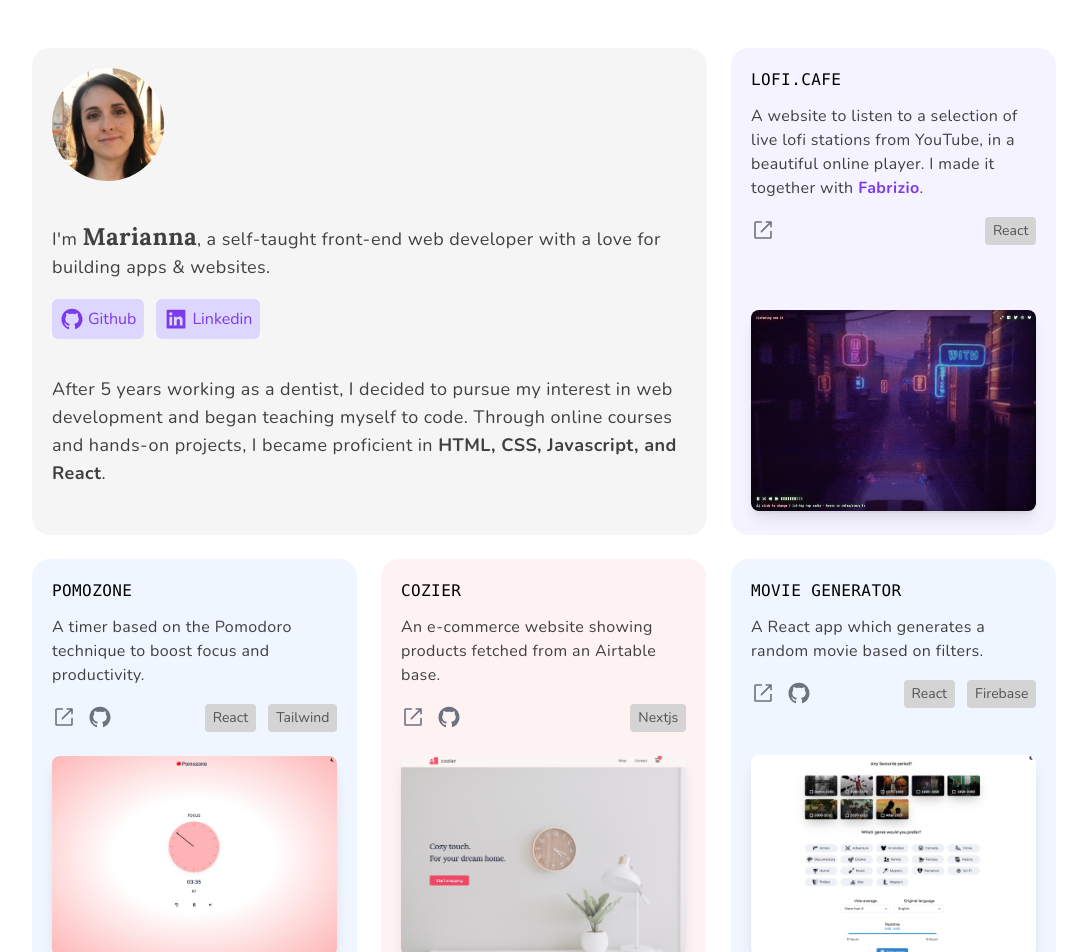
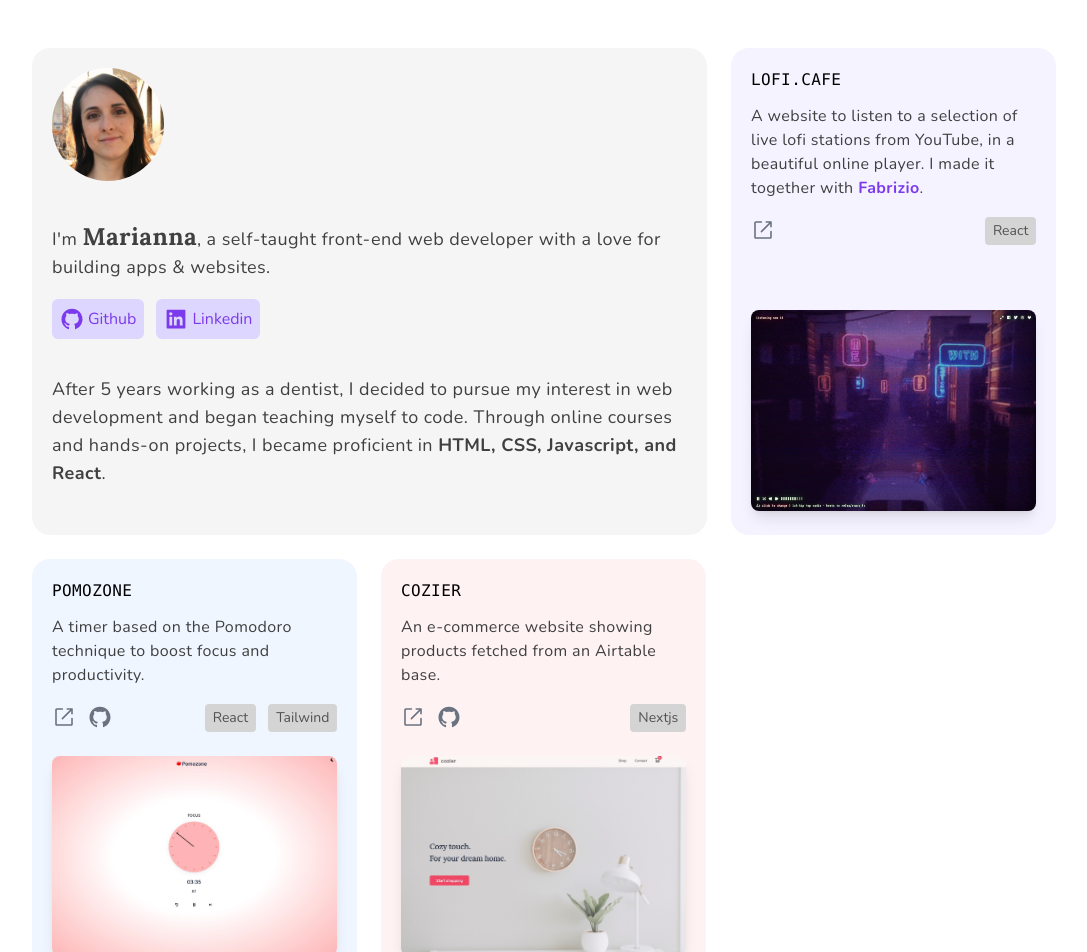
Before and after one commit to maridivi/new-personal-portfolio, a Next.js app: page / in a window 1280 px wide. Shown: the top 952 px of the page, without its empty margins (96-1183 px from the left). Built offline with nearby package versions, Linux system fonts and the light colour scheme; a web font is replaced by a local one.

Commit message:
Remove card

```diff
--- a/src/app/page.tsx
+++ b/src/app/page.tsx
@@ -29,7 +29,7 @@ export default function Home() {
           <Pomozone />
           <Cozier />
           {/* <Readingful /> */}
-          <MovieGenerator />
+          {/* <MovieGenerator /> */}
           <Contact />
         </Grid>
         <Footer />
```
